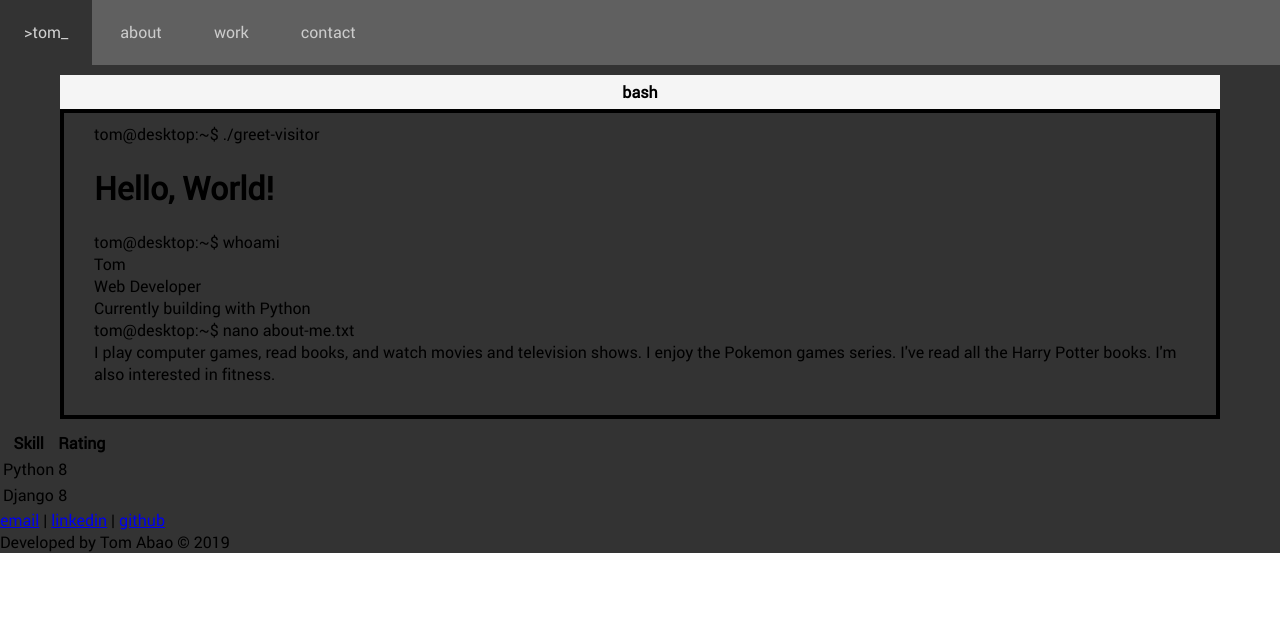
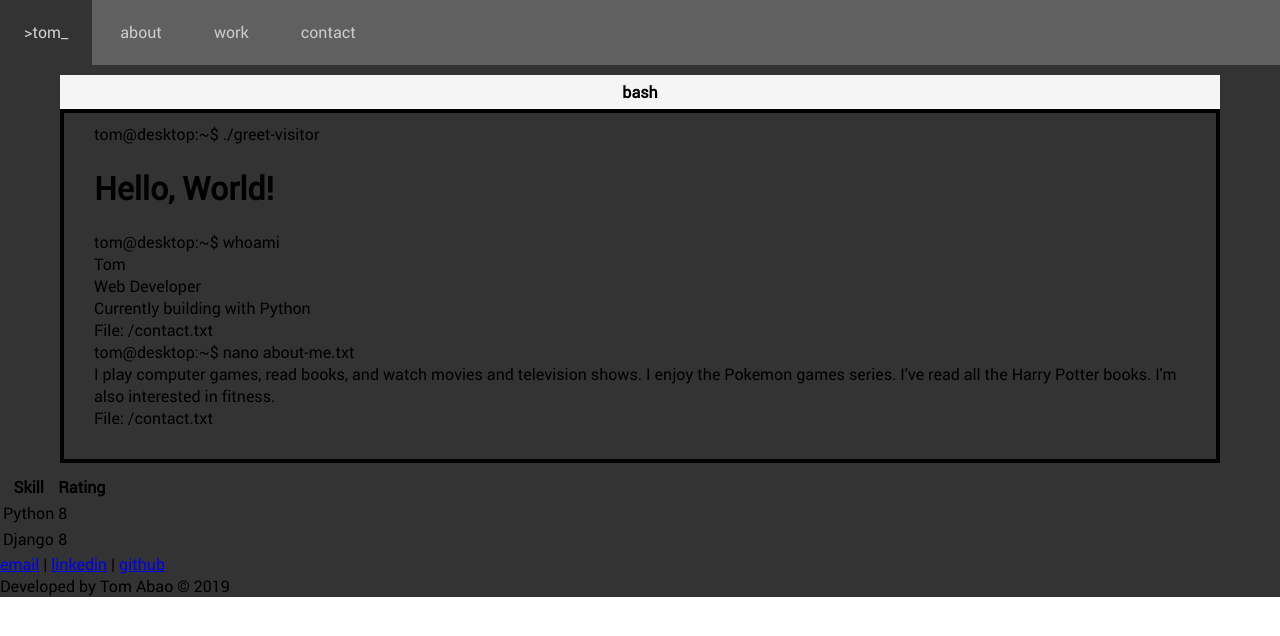
Before and after one commit to kormin/react-portfolio, a React (Create React App) app: page / in a window 1280 px wide. Shown: the top 636 px of the page. Built offline with nearby package versions, Linux system fonts and the light colour scheme.

Commit message:
add nano titlebar and options

```diff
--- a/src/components/Home.js
+++ b/src/components/Home.js
@@ -19,7 +19,10 @@ class Home extends Component {
           <br />
           Currently building with Python
           <br />
-          <div className="terminal-nano">
+          <div className="nano">
+            <div className="nano-titlebar">
+              File: /contact.txt
+            </div>
             tom@desktop:~$ nano about-me.txt
             <br />
             <span>
@@ -28,6 +31,9 @@ class Home extends Component {
               I've read all the Harry Potter books.
               I'm also interested in fitness.
             </span>
+            <div className="nano-options">
+              File: /contact.txt
+            </div>
           </div>
         </div>
 
```
